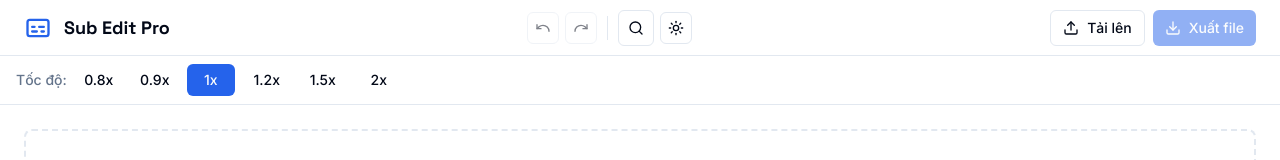
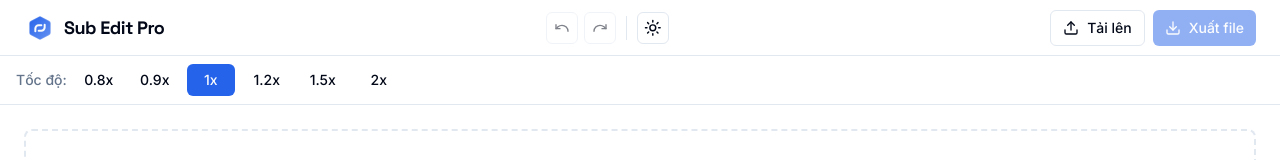
Before and after one commit to vl0526/Phu-de-pro, a Next.js app: page / in a window 1280 px wide. Shown: the top 160 px of the page. Built offline with nearby package versions, Linux system fonts and the light colour scheme.

Commit message:
+ Super Svg max graphics

```diff
--- a/src/components/app/header.tsx
+++ b/src/components/app/header.tsx
@@ -1,7 +1,7 @@
 "use client";
 
 import React, { useRef } from 'react';
-import { Upload, Download, Undo, Redo, Moon, Sun, Search, Settings } from 'lucide-react';
+import { Upload, Download, Undo, Redo, Moon, Sun } from 'lucide-react';
 import { useSubtitleEditor } from '@/contexts/subtitle-editor-context';
 import { Button } from '@/components/ui/button';
 import { AppLogo } from '@/components/icons';
@@ -13,7 +13,6 @@
   TooltipProvider,
   TooltipTrigger,
 } from "@/components/ui/tooltip"
-import { FindReplaceDialog } from './find-replace-dialog';
 import { Separator } from '../ui/separator';
 
 export function AppHeader() {
@@ -73,9 +72,9 @@
   return (
     <TooltipProvider>
       <header className="flex h-14 items-center justify-between border-b bg-card px-4 md:px-6 sticky top-0 z-30">
-        <div className="flex items-center gap-3">
-          <AppLogo className="h-7 w-7 text-primary" />
-          <h1 className="text-lg font-bold font-headline text-foreground">Sub Edit Pro</h1>
+        <div className="flex items-center gap-2">
+          <AppLogo className="h-8 w-8" />
+          <h1 className="text-lg font-bold font-headline text-foreground tracking-tight">Sub Edit Pro</h1>
         </div>
 
         <div className="flex items-center gap-1.5">
@@ -114,8 +113,6 @@
 
             <Separator orientation="vertical" className="h-6 mx-1" />
 
-            {state.isProMode && <FindReplaceDialog />}
-
              <Tooltip>
               <TooltipTrigger asChild>
                  <Button
@@ -124,8 +121,8 @@
                   className="h-8 w-8"
                   onClick={() => dispatch({ type: 'TOGGLE_THEME' })}
                  >
-                  <Sun className="h-4 w-4 rotate-0 scale-100 transition-all dark:-rotate-90 dark:scale-0" />
-                  <Moon className="absolute h-4 w-4 rotate-90 scale-0 transition-all dark:rotate-0 dark:scale-100" />
+                  <Sun className="h-[1.1rem] w-[1.1rem] rotate-0 scale-100 transition-all dark:-rotate-90 dark:scale-0" />
+                  <Moon className="absolute h-[1.1rem] w-[1.1rem] rotate-90 scale-0 transition-all dark:rotate-0 dark:scale-100" />
                 </Button>
               </TooltipTrigger>
               <TooltipContent>
--- a/src/components/icons.tsx
+++ b/src/components/icons.tsx
@@ -3,22 +3,36 @@
 export function AppLogo(props: SVGProps<SVGSVGElement>) {
     return (
         <svg
-            xmlns="http://www.w3.org/2000/svg"
             width="24"
             height="24"
             viewBox="0 0 24 24"
             fill="none"
-            stroke="currentColor"
-            strokeWidth="2"
-            strokeLinecap="round"
-            strokeLinejoin="round"
+            xmlns="http://www.w3.org/2000/svg"
             {...props}
         >
-            <rect width="18" height="14" x="3" y="5" rx="2" ry="2" />
-            <path d="M7 15h4" />
-            <path d="M15 15h2" />
-            <path d="M7 11h2" />
-            <path d="M13 11h4" />
+            <defs>
+                <linearGradient id="grad1" x1="0%" y1="0%" x2="100%" y2="100%">
+                    <stop offset="0%" style={{ stopColor: "hsl(var(--primary))", stopOpacity: 1 }} />
+                    <stop offset="100%" style={{ stopColor: "hsl(var(--primary))", stopOpacity: 0.7 }} />
+                </linearGradient>
+            </defs>
+            <path
+                d="M12.55,3.32a2,2,0,0,0-1.1,0L5.3,6.6A2,2,0,0,0,4,8.47V15.5a2,2,0,0,0,1.3,1.87l6.15,3.28a2,2,0,0,0,1.1,0l6.15-3.28A2,2,0,0,0,20,15.51V8.47a2,2,0,0,0-1.3-1.87Z"
+                fill="url(#grad1)"
+            />
+            <path
+                d="M12.55,3.32a2,2,0,0,0-1.1,0L5.3,6.6A2,2,0,0,0,4,8.47V15.5a2,2,0,0,0,1.3,1.87l6.15,3.28a2,2,0,0,0,1.1,0l6.15-3.28A2,2,0,0,0,20,15.51V8.47a2,2,0,0,0-1.3-1.87Z"
+                stroke="hsl(var(--primary-foreground))"
+                strokeOpacity="0.2"
+                strokeWidth="1"
+            />
+            <path
+                d="M8.5 14.5V12.5C8.5 11.12 9.62 10 11 10H13M15.5 9.5V11.5C15.5 12.88 14.38 14 13 14H11"
+                stroke="hsl(var(--primary-foreground))"
+                strokeWidth="1.5"
+                strokeLinecap="round"
+                strokeLinejoin="round"
+            />
         </svg>
     )
 }
```
